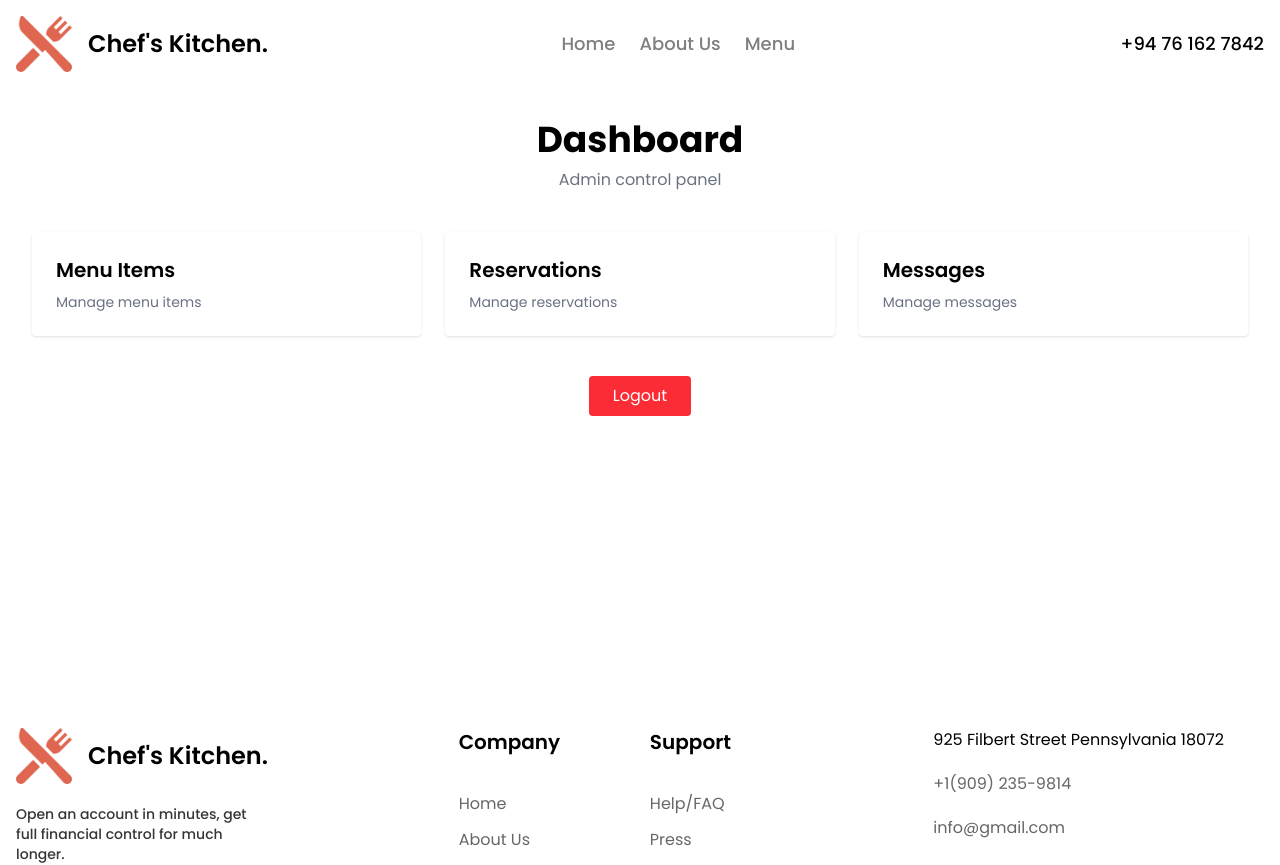
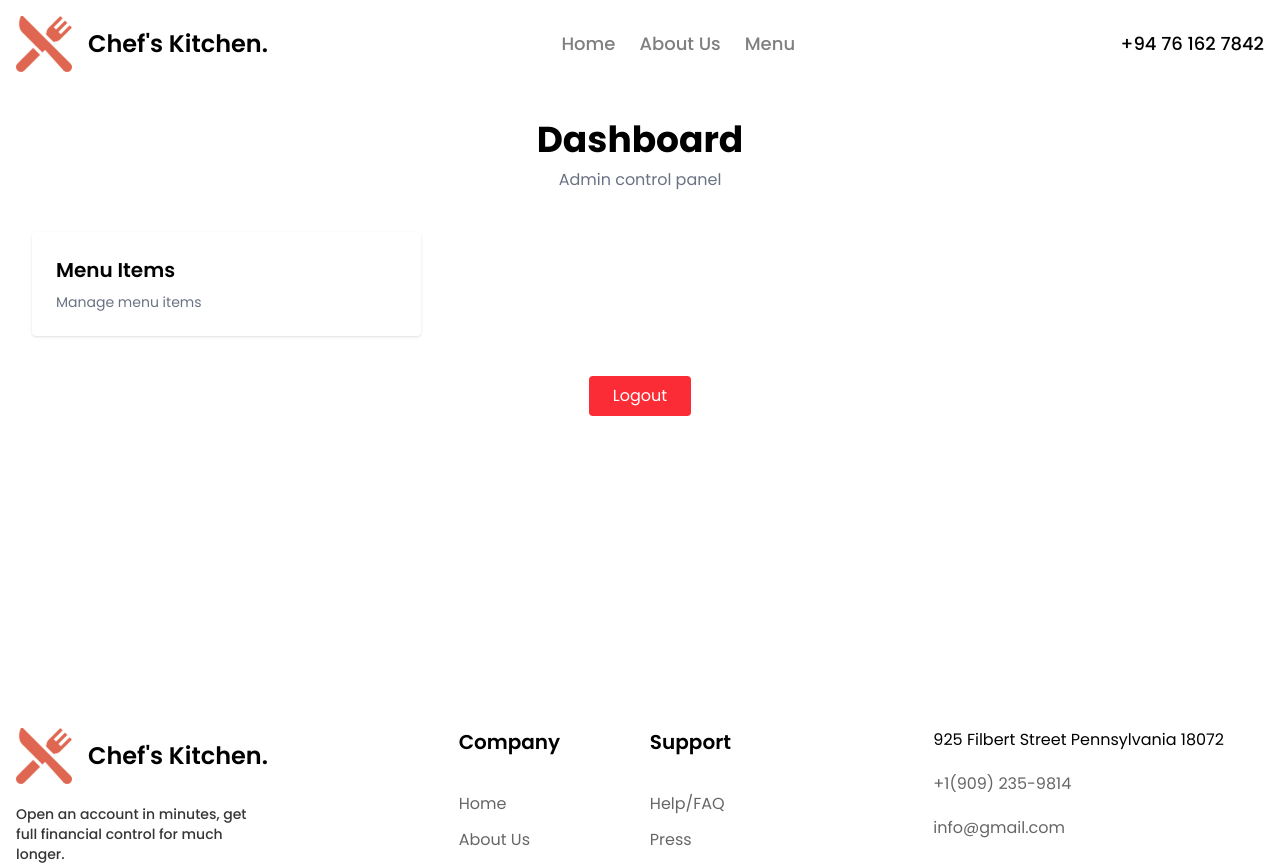
Before and after one commit to BuddhikaKulasekara/chef-kitchen, a Next.js app in the folder frontend/: page /admin/dashboard in a window 1280 px wide. Shown: the top 865 px of the page. Built offline with nearby package versions, Linux system fonts and the light colour scheme; some icons are missing.

Commit message:
feat: massage and reservation cart remove

```diff
--- a/frontend/src/app/admin/dashboard/page.tsx
+++ b/frontend/src/app/admin/dashboard/page.tsx
@@ -37,8 +37,8 @@ export default function Dashboard() {
             {/* Cards */}
             <div className="grid grid-cols-1 md:grid-cols-3 gap-6">
                 <Card title="Menu Items" path="/admin/menu" />
-                <Card title="Reservations" path="/admin/reservations" />
-                <Card title="Messages" path="/admin/messages" />
+                {/*<Card title="Reservations" path="/admin/reservations" />
+                <Card title="Messages" path="/admin/messages" />*/}
             </div>
 
             {/* Logout */}
```
